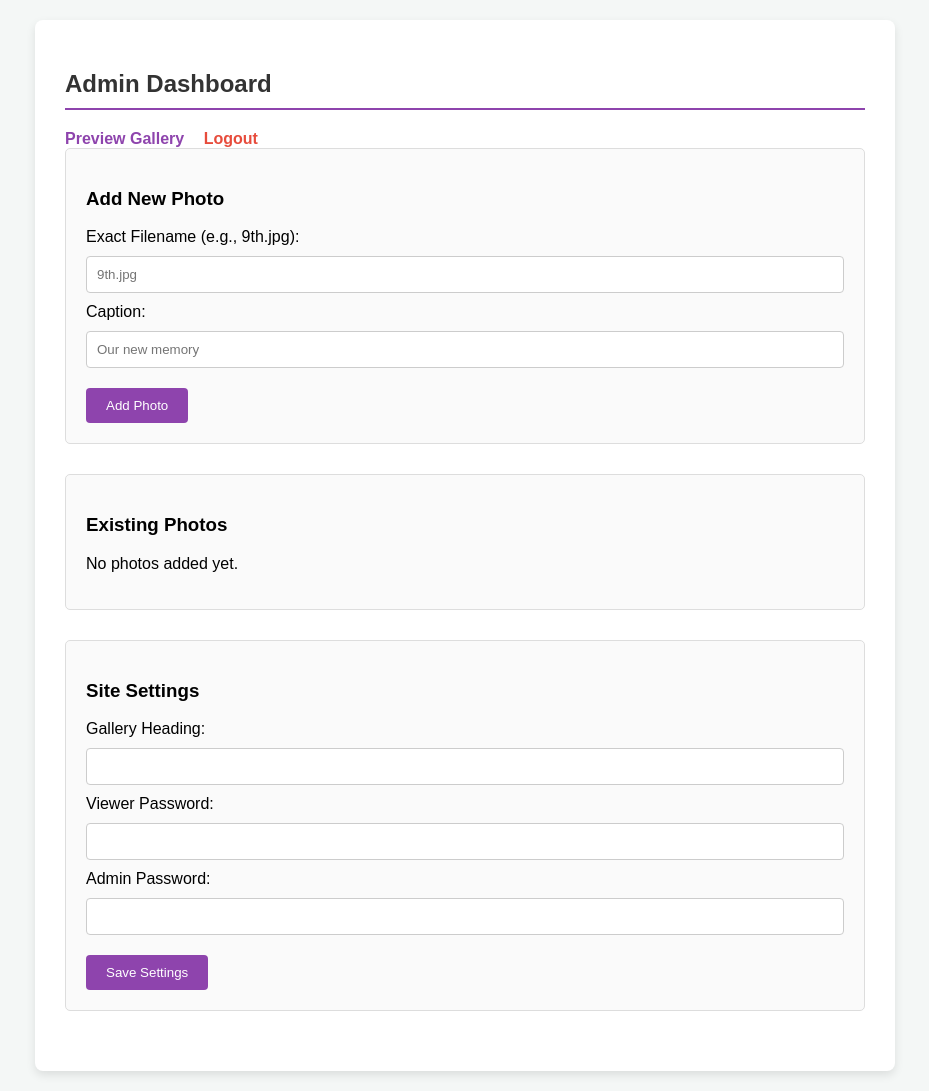
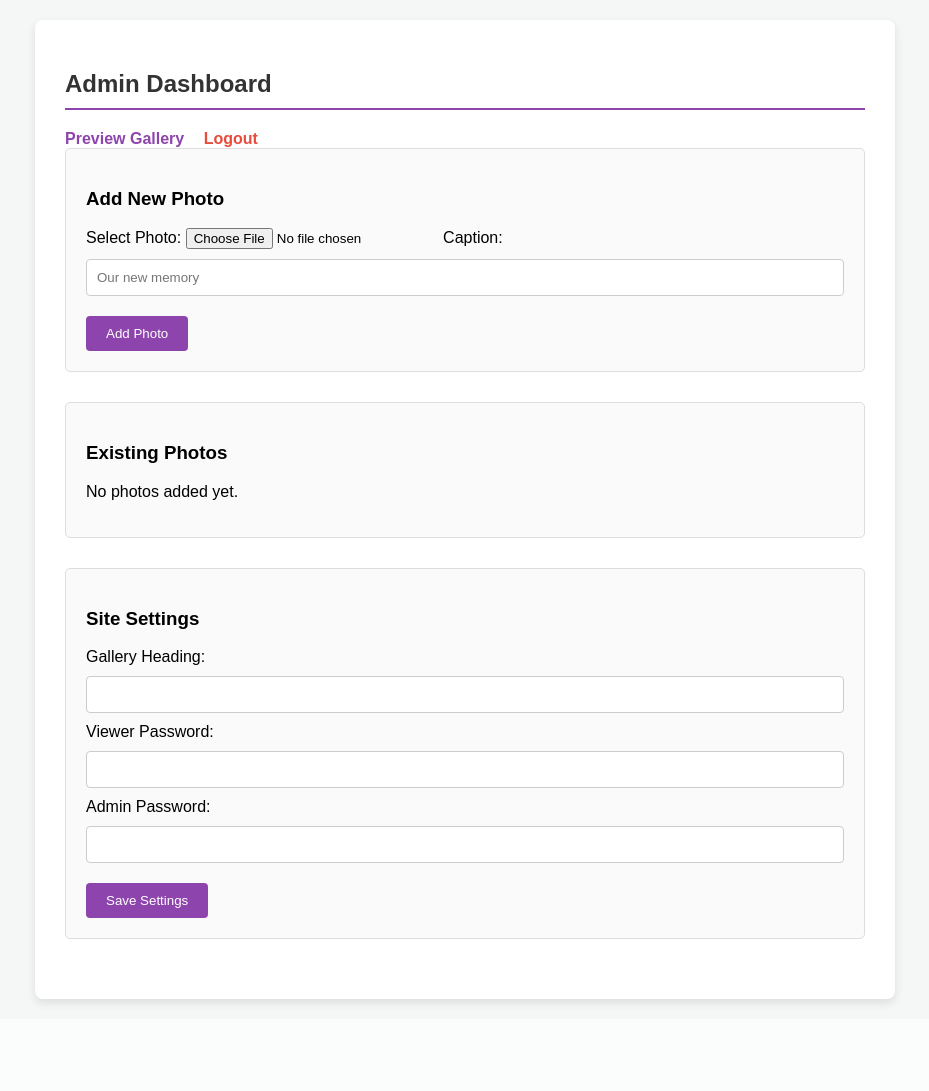
Before and after one commit to rust-ed-rad/meri-zindagi, a Python web app: template RecallAlbum/templates/dashboard.html in a window 1280 px wide. Shown: the whole page, without its empty margins (175-1104 px from the left). After the commit the page ends 1006 px from the top, so only its background shows below. Run offline with Jinja, Linux system fonts and the light colour scheme; the template is opened without the code that fills it, so the values that code supplies are empty.

Commit message:
Update dashboard.html

```diff
--- a/RecallAlbum/templates/dashboard.html
+++ b/RecallAlbum/templates/dashboard.html
@@ -40,15 +40,15 @@
         <!-- Add New Photo -->
         <div class="box">
             <h3>Add New Photo</h3>
-            <form action="/add_photo" method="POST">
-                <label>Exact Filename (e.g., 9th.jpg):</label>
-                <input type="text" name="url" required placeholder="9th.jpg">
+            <form action="/add_photo" method="POST" enctype="multipart/form-data">
+    <label>Select Photo:</label>
+    <input type="file" name="image" accept="image/*" required>
 
-                <label>Caption:</label>
-                <input type="text" name="caption" required placeholder="Our new memory">
+    <label>Caption:</label>
+    <input type="text" name="caption" required placeholder="Our new memory">
 
-                <button type="submit">Add Photo</button>
-            </form>
+    <button type="submit">Add Photo</button>
+</form>
         </div>
 
         <!-- Manage Existing Photos -->
```
